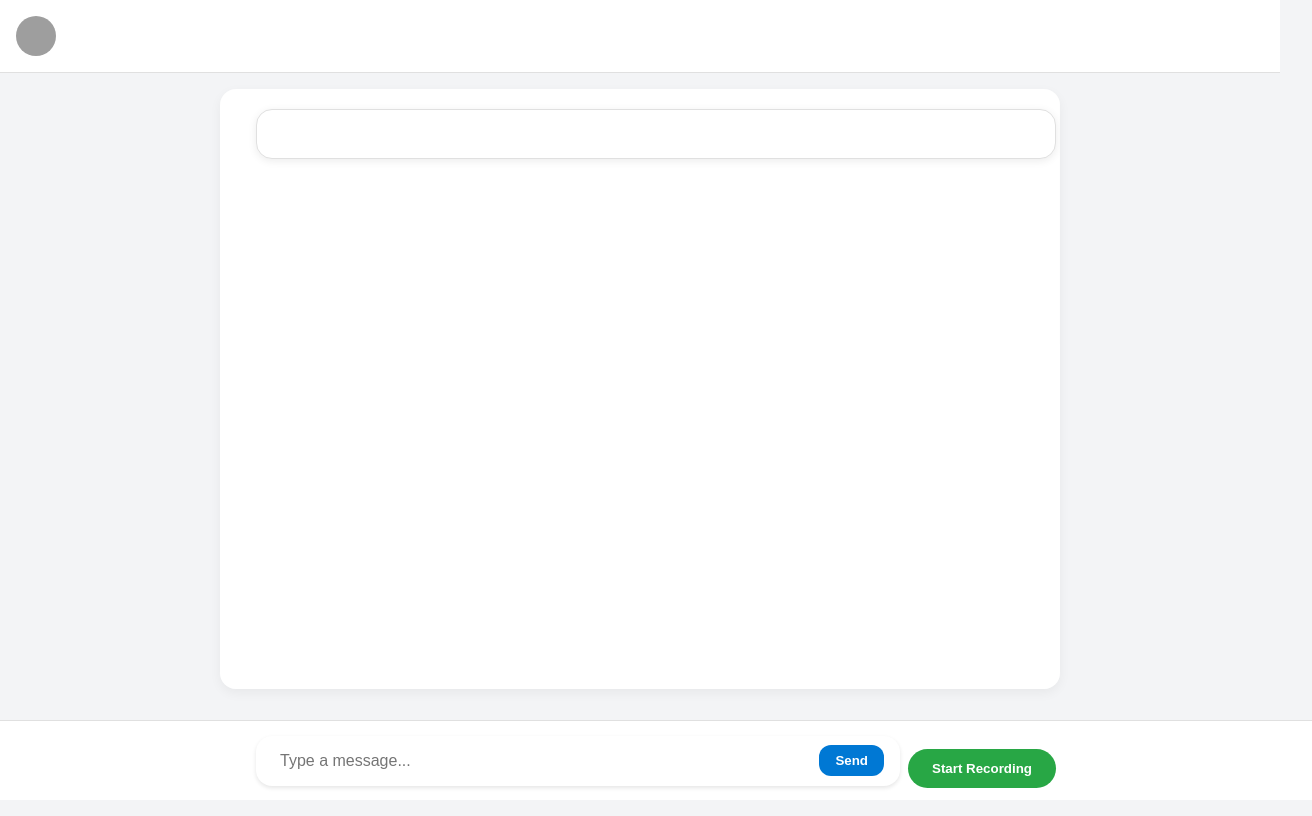
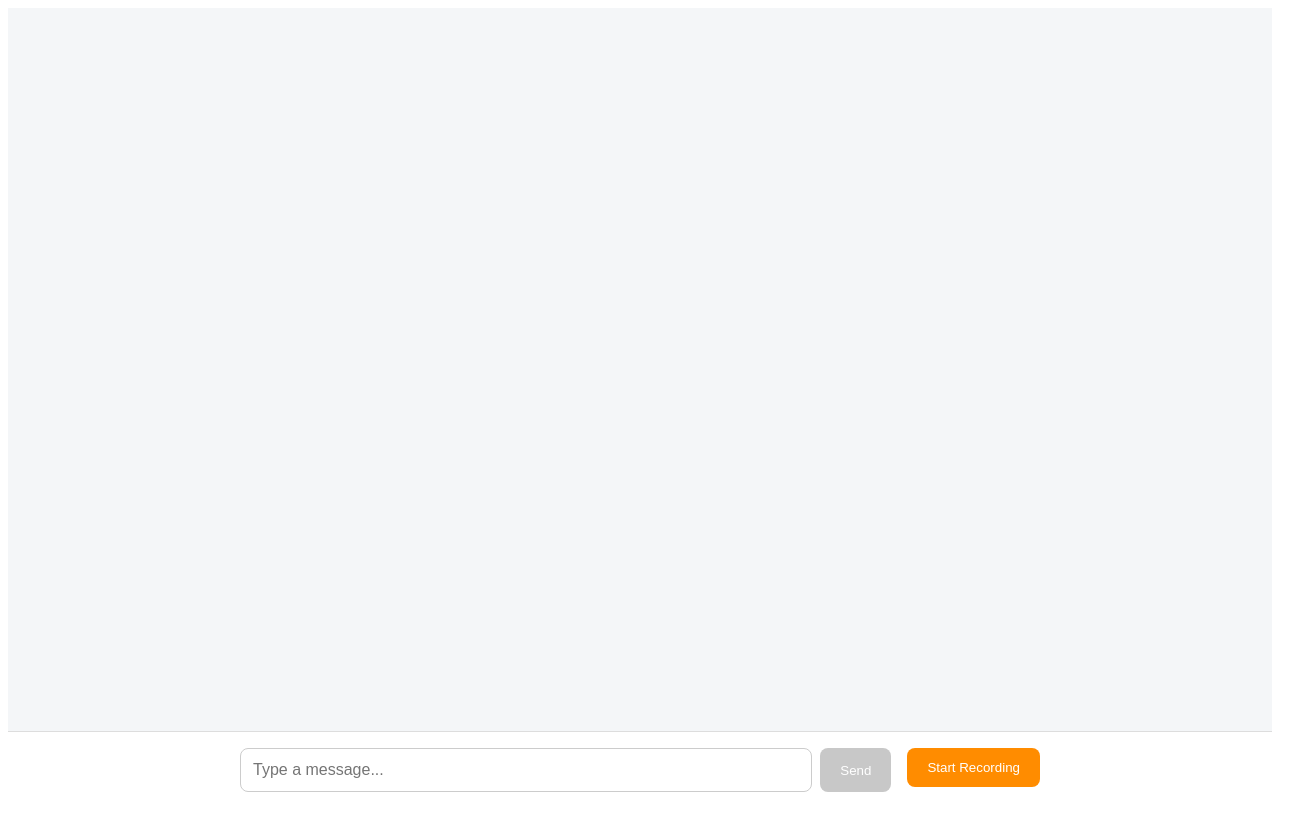
Before and after one commit to Tobiaspoe/o1-modelApp, a React (Vite) app in the folder frontend/: page / in a window 1280 px wide. Shown: the whole page, 1312 px wide, since content can reach past the window. Built offline with nearby package versions, Linux system fonts and the light colour scheme; grey boxes are pictures that could not be loaded.

Commit message:
deploy v6

```diff
--- a/frontend/src/App.css
+++ b/frontend/src/App.css
@@ -1,145 +1,36 @@
 /* App.css */
-
-body {
-  margin: 0;
-  font-family: 'Segoe UI', Tahoma, Geneva, Verdana, sans-serif;
-  background-color: #f3f4f6;
-  color: #333;
-}
 
 .app {
   display: flex;
   flex-direction: column;
-  min-height: 100vh;
-}
-
-header {
-  padding: 16px;
-  background-color: #ffffff;
-  border-bottom: 1px solid #e0e0e0;
-  display: flex;
-  align-items: center;
-}
-
-header img {
-  width: 40px;
-  height: 40px;
-  border-radius: 50%;
+  height: 100vh;
+  background-color: #f4f6f8;
+  font-family: 'Segoe UI', Tahoma, Geneva, Verdana, sans-serif;
 }
 
 main {
   flex: 1;
-  display: flex;
-  justify-content: center;
-  padding: 16px;
+  overflow-y: auto;
+  padding: 1rem;
 }
 
 .chat-box-container {
-  width: 100%;
   max-width: 800px;
-  background-color: #ffffff;
-  padding: 20px;
-  border-radius: 16px;
-  box-shadow: 0 4px 12px rgba(0, 0, 0, 0.05);
-  overflow-y: auto;
-  max-height: 70vh;
-}
-
-.message {
-  margin-bottom: 12px;
-  display: flex;
-  flex-direction: column;
-}
-
-.message.user {
-  align-items: flex-end;
-}
-
-.message.bot {
-  align-items: flex-start;
-}
-
-.message-bubble {
-  padding: 10px 16px;
-  border-radius: 18px;
-  max-width: 80%;
-  word-wrap: break-word;
-  white-space: pre-wrap;
-  font-size: 15px;
-}
-
-.message.user .message-bubble {
-  background-color: #007bff;
-  color: white;
-  border-bottom-right-radius: 4px;
-}
-
-.message.bot .message-bubble {
-  background-color: #f0f0f0;
-  color: #333;
-  border-bottom-left-radius: 4px;
-}
-
-.timestamp {
-  font-size: 12px;
-  color: #999;
-  margin-top: 4px;
+  margin: 0 auto;
+  height: 100%;
 }
 
 footer {
-  width: 100%;
-  padding: 12px 16px;
-  background-color: #ffffff;
-  border-top: 1px solid #e0e0e0;
   display: flex;
   justify-content: center;
+  padding: 1rem;
+  background-color: #ffffff;
+  border-top: 1px solid #ddd;
 }
 
 .input-mic-container {
   display: flex;
+  gap: 1rem;
   width: 100%;
   max-width: 800px;
-  gap: 8px;
-  align-items: center;
 }
-
-.input-area {
-  flex: 1;
-}
-
-.input-area input {
-  width: 100%;
-  padding: 10px 14px;
-  border: 1px solid #ccc;
-  border-radius: 20px;
-  font-size: 14px;
-}
-
-.input-area button {
-  margin-left: 8px;
-  padding: 8px 14px;
-  background-color: #007bff;
-  color: white;
-  border: none;
-  border-radius: 20px;
-  cursor: pointer;
-  transition: background-color 0.2s ease;
-}
-
-.input-area button:hover {
-  background-color: #0056b3;
-}
-
-.mic-button {
-  padding: 8px 12px;
-  background-color: #007bff;
-  color: white;
-  border: none;
-  border-radius: 20px;
-  cursor: pointer;
-  transition: background-color 0.2s ease;
-}
-
-.mic-button:hover {
-  background-color: #0056b3;
-}
--- a/frontend/src/App.tsx
+++ b/frontend/src/App.tsx
@@ -54,10 +54,6 @@ const App: React.FC = () => {
 
   return (
     <div className="app">
-      <header>
-        <img src="/logo.png" alt="Logo" />
-      </header>
-
       <main>
         <div className="chat-box-container">
           <ChatBox messages={messages} />
--- a/frontend/src/components/ChatBox.tsx
+++ b/frontend/src/components/ChatBox.tsx
@@ -13,7 +13,7 @@ const ChatBox: React.FC<ChatBoxProps> = ({ messages }) => {
         {messages.map((msg, idx) => (
           <div
             key={idx}
-            className={`chat-message ${msg.sender === 'user' ? 'user' : 'bot'}`}
+            className={`message ${msg.sender === 'user' ? 'user' : 'bot'}`}
           >
             <div className="message-bubble">{msg.text}</div>
             {msg.timestamp && <span className="timestamp">{msg.timestamp}</span>}
--- a/frontend/src/components/Chatbox.css
+++ b/frontend/src/components/Chatbox.css
@@ -1,55 +1,33 @@
-.chat-box-wrapper {
-    width: 100%;
-    max-width: 800px;
-    padding: 0 1rem 1rem;
+/* ChatBox.css */
+
+.chat-box {
+    display: flex;
+    flex-direction: column;
+    gap: 0.75rem;
+    padding-bottom: 2rem;
   }
 
-  .chat-box {
-    background-color: white;
-    border-radius: 16px;
-    padding: 1.5rem;
-    box-shadow: 0 2px 8px rgba(0, 0, 0, 0.08);
-    max-height: 70vh;
-    overflow-y: auto;
-    border: 1px solid #e0e0e0;
+  .message {
+    padding: 0.75rem 1rem;
+    border-radius: 10px;
+    max-width: 80%;
+    word-wrap: break-word;
   }
 
-  .chat-message {
-    display: flex;
-    flex-direction: column;
-    margin-bottom: 1rem;
+  .message.user {
+    background-color: #d1e7dd;
+    align-self: flex-end;
+    text-align: right;
   }
 
-  .chat-message.user {
-    align-items: flex-end;
-  }
-
-  .chat-message.bot {
-    align-items: flex-start;
-  }
-
-  .message-bubble {
-    padding: 0.75rem 1rem;
-    font-size: 1rem;
-    border-radius: 16px;
-    max-width: 80%;
-    white-space: pre-wrap;
-  }
-
-  .chat-message.user .message-bubble {
-    background-color: #0078d4;
-    color: white;
-    border-bottom-right-radius: 4px;
-  }
-
-  .chat-message.bot .message-bubble {
-    background-color: #f1f1f1;
-    color: #333;
-    border-bottom-left-radius: 4px;
+  .message.bot {
+    background-color: #f8d7da;
+    align-self: flex-start;
+    text-align: left;
   }
 
   .timestamp {
     font-size: 0.75rem;
-    color: #888;
+    color: #666;
     margin-top: 0.25rem;
   }
--- a/frontend/src/components/InputArea.css
+++ b/frontend/src/components/InputArea.css
@@ -1,37 +1,29 @@
+/* InputArea.css */
+
 .input-area {
+    flex: 1;
     display: flex;
-    align-items: center;
-    background-color: white;
-    border-radius: 16px;
-    padding: 0.5rem 1rem;
-    box-shadow: 0 2px 4px rgba(0, 0, 0, 0.1);
+    gap: 0.5rem;
   }
 
   .input-area input {
     flex: 1;
-    border: none;
-    outline: none;
+    padding: 0.75rem;
+    border: 1px solid #ccc;
+    border-radius: 8px;
     font-size: 1rem;
-    padding: 0.5rem;
   }
 
   .input-area button {
-    margin-left: 1rem;
-    padding: 0.5rem 1rem;
+    padding: 0.75rem 1.25rem;
     background-color: #0078d4;
     color: white;
     border: none;
-    border-radius: 12px;
-    font-weight: 600;
+    border-radius: 8px;
     cursor: pointer;
-    transition: background-color 0.2s;
-  }
-
-  .input-area button:hover:not(:disabled) {
-    background-color: #005ea2;
   }
 
   .input-area button:disabled {
-    opacity: 0.5;
+    background-color: #c8c8c8;
     cursor: not-allowed;
   }
--- a/frontend/src/components/InputArea.tsx
+++ b/frontend/src/components/InputArea.tsx
@@ -32,9 +32,9 @@ const InputArea: React.FC<InputAreaProps> = ({ onSend, isLoading }) => {
           onSend(input);
           setInput('');
         }}
-        disabled={isLoading}
+        disabled={isLoading || input.trim() === ''}
       >
-        Send
+        {isLoading ? '...' : 'Send'}
       </button>
     </div>
   );
--- a/frontend/src/components/MicRecorder.css
+++ b/frontend/src/components/MicRecorder.css
@@ -1,37 +1,15 @@
-.mic-recorder {
-    display: flex;
-    justify-content: center;
-    margin-top: 1rem;
-  }
+/* MicRecorder.css */
 
-  .mic-recorder button {
-    padding: 0.75rem 1.5rem;
+.mic-button {
+    padding: 0.75rem 1.25rem;
+    background-color: #ff8c00;
+    color: white;
     border: none;
-    border-radius: 999px;
-    font-weight: 600;
-    transition: background-color 0.2s;
+    border-radius: 8px;
     cursor: pointer;
   }
 
-  .mic-recorder button.idle {
-    background-color: #28a745;
-    color: white;
-  }
-
-  .mic-recorder button.idle:hover:not(:disabled) {
-    background-color: #218838;
-  }
-
-  .mic-recorder button.recording {
-    background-color: #dc3545;
-    color: white;
-  }
-
-  .mic-recorder button.recording:hover:not(:disabled) {
-    background-color: #c82333;
-  }
-
-  .mic-recorder button:disabled {
-    opacity: 0.5;
+  .mic-button:disabled {
+    background-color: #f1b57a;
     cursor: not-allowed;
   }
--- a/frontend/src/components/MicRecorder.tsx
+++ b/frontend/src/components/MicRecorder.tsx
@@ -40,7 +40,7 @@ const MicRecorder: React.FC<MicRecorderProps> = ({ onAudioReady, isLoading }) =>
       <button
         onClick={isRecording ? stopRecording : startRecording}
         disabled={isLoading}
-        className={isRecording ? 'recording' : 'idle'}
+        className={`mic-button ${isRecording ? 'recording' : ''}`}
       >
         {isRecording ? 'Stop Recording' : 'Start Recording'}
       </button>
```
